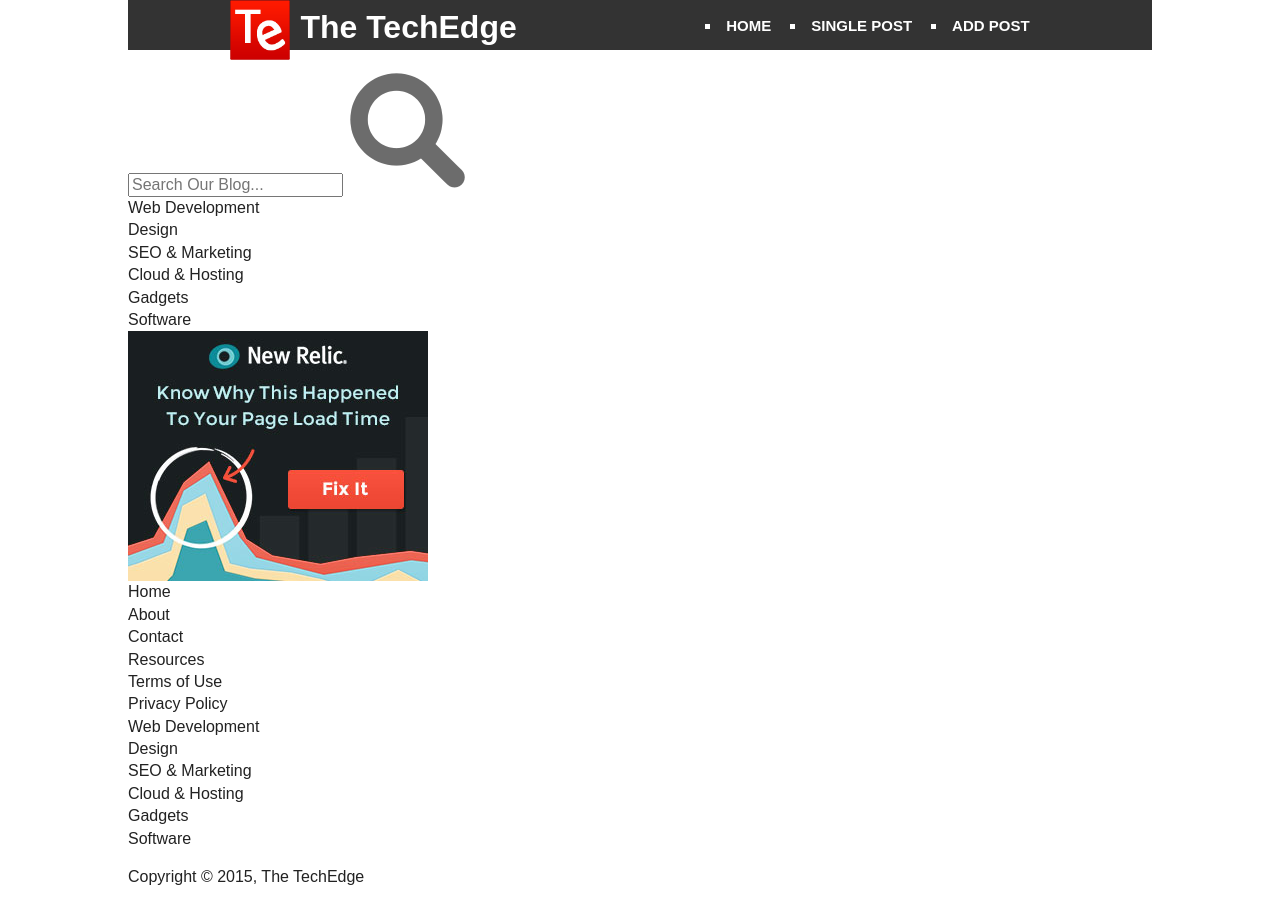
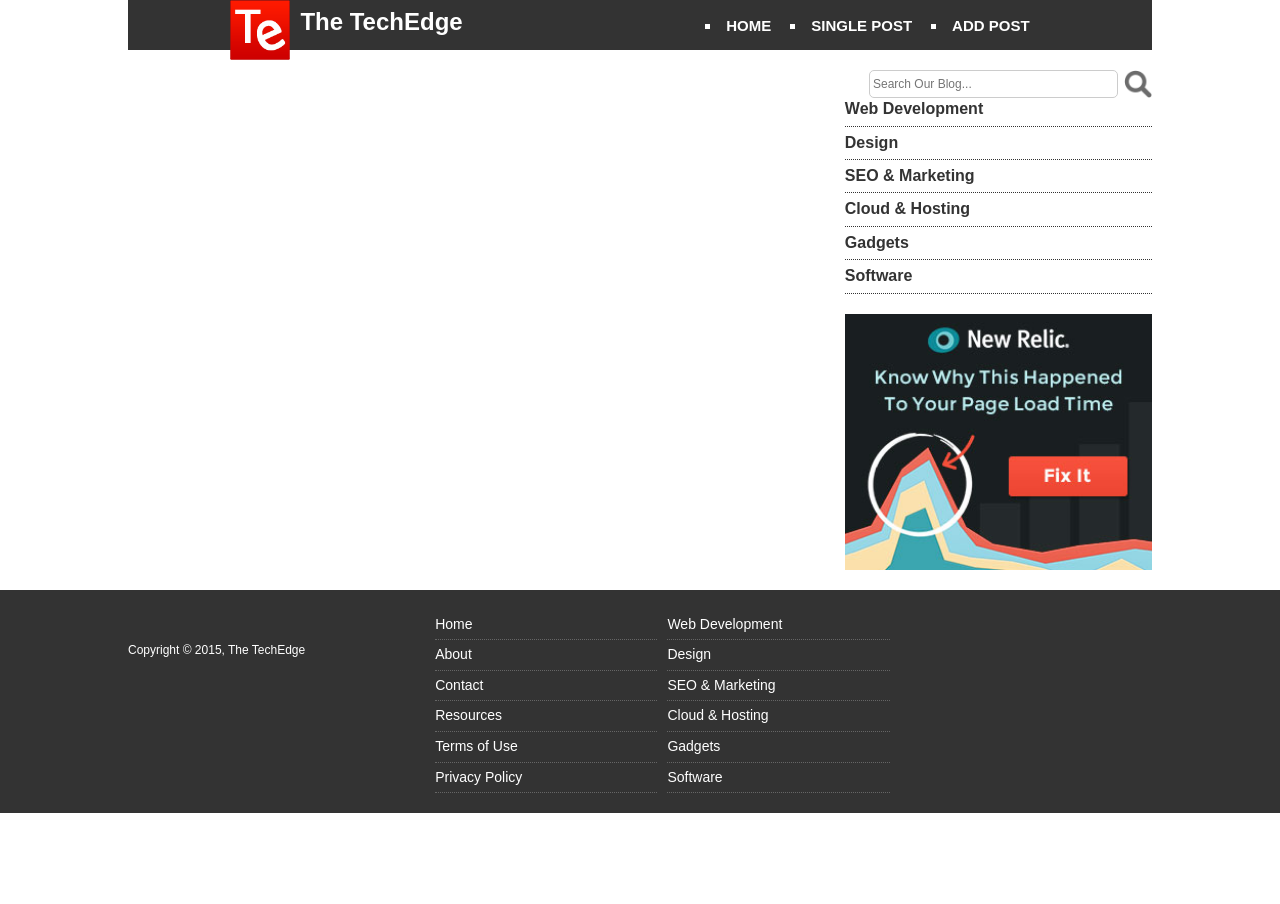
Before and after one commit to DaniMoxi/learning, a plain HTML site: page projects-HTML5/blog-frontend/add-post.html in a window 1280 px wide. After the commit the page ends 813 px from the top, so only its background shows below. Drawn offline with Linux system fonts and the light colour scheme.

Commit message:
finished CSS for main page

```diff
--- a/projects-HTML5/blog-frontend/css/main.css
+++ b/projects-HTML5/blog-frontend/css/main.css
@@ -2,7 +2,7 @@
 
 html {
     color: #222;
-    font-size: 1em;
+    font-size: 12px;
     line-height: 1.4;
 }
 
@@ -109,10 +109,6 @@ li {
   padding: 12px 0 0 0;
 }
 
-#main-nav a {
-  color: #fff;
-}
-
 #main-nav ul {
   float: right;
 }
@@ -128,7 +124,141 @@ li {
   color: #fff;
 }
 
+#main-nav a {
+  color: #fff;
+}
 
+#content {
+  float: left;
+  width: 63%;
+  border: 1px solid #ccc;
+  border-radius: 10px;
+  padding: 0 20px 20px 20px;
+}
+
+article {
+  border-bottom: 1px dotted #ccc;
+  padding: 10px 0 20px 0;
+}
+
+article img {
+  width: 100%;
+}
+
+artice h2 {
+  margin: 0;
+  padding-top: 10px;
+}
+
+article .meta {
+  margin: 10px 0 10px 0;
+  padding: 5px 10px;
+  background-color: #333;
+  color: #fff;
+}
+
+.meta span {
+  float: right;
+}
+
+article .read-more {
+  background-color: #f4f4f4;
+  widows: 97%;
+  display: block;
+  text-align: center;
+  padding: 10px;
+  border: 1px solid #ccc;
+  border-radius: 10px;
+}
+
+article .read-more:hover {
+  background-color: #ccc;
+}
+
+#sidebar {
+  float: right;
+  width: 30%;
+}
+
+.search {
+  float: right;
+}
+
+.search input[type="search"] {
+  border: 1px solid #ccc;
+  border-radius: 5px;
+  height: 20px;
+  width: 85%;
+  padding: 3px;
+  float: left;
+}
+
+.search input[type="image"] {
+  width: 10%;
+  float: right;
+}
+
+#category-nav {
+  padding: 20px 0 20px 0;
+}
+
+#category-nav li {
+  font-size: 16px;
+  font-weight: bold;
+  padding: 5px 0;
+  border-bottom: 1px dotted #333;
+}
+
+#category-nav a {
+  color: #333;
+}
+
+#category-nav a:hover,
+#category-nav a.active {
+  color: #f00;
+}
+
+.ad img {
+  width: 100%;
+}
+
+#main-footer {
+  background-color: #333;
+  color: #fff;
+  min-height: 180px;
+  margin-top: 20px;
+  overflow: auto;
+}
+
+#main-footer a {
+  color: #fff;
+}
+
+#main-footer p {
+  padding: 40px 0;
+}
+
+#main-footer .footer-left {
+  float: left;
+}
+
+#main-footer .footer-right {
+  float: right;
+  width: 70%;
+}
+
+#main-footer .footer-nav {
+  float: left;
+  font-size: 14px;
+  width: 31%;
+  padding: 20px 0;
+  margin-right: 10px;
+}
+
+#main-footer .footer-nav li {
+  padding: 5px 0;
+  border-bottom: 1px dotted #666;
+}
 
 /* ==========================================================================
    Media Queries
```
